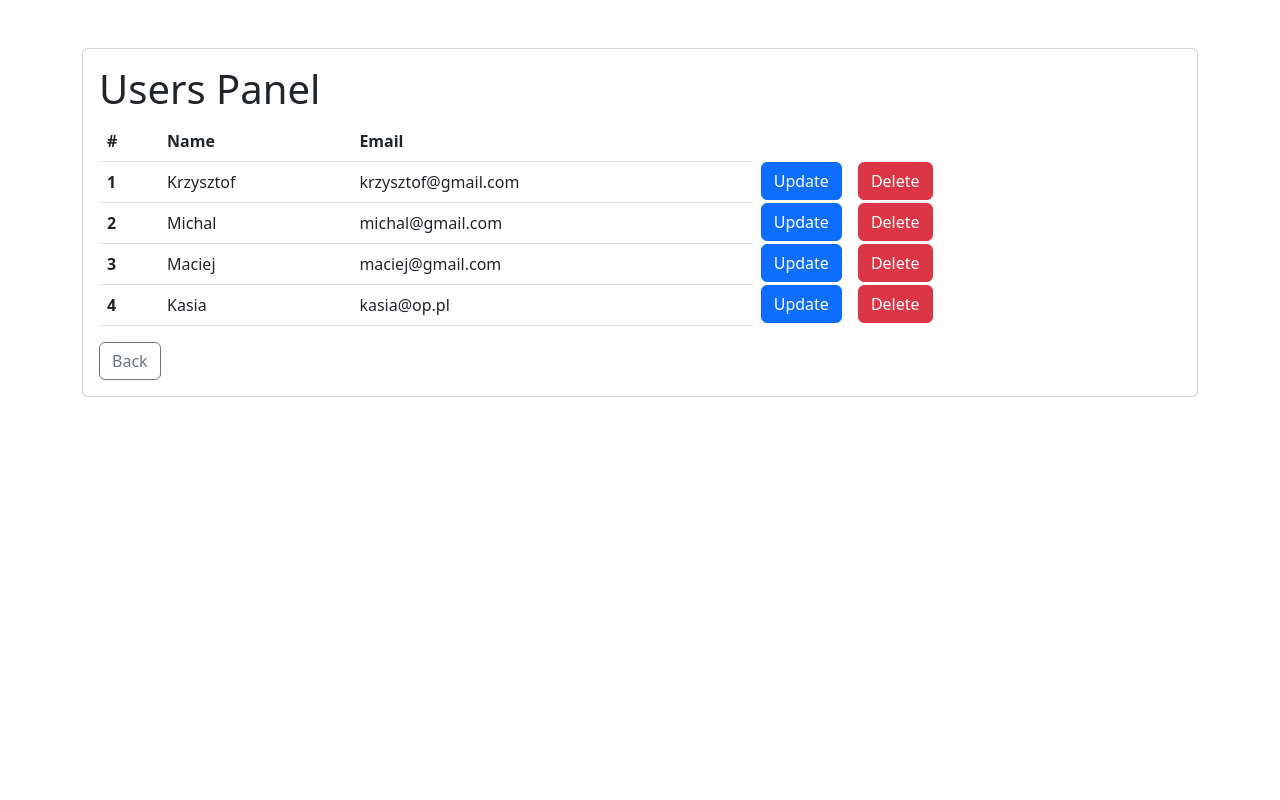
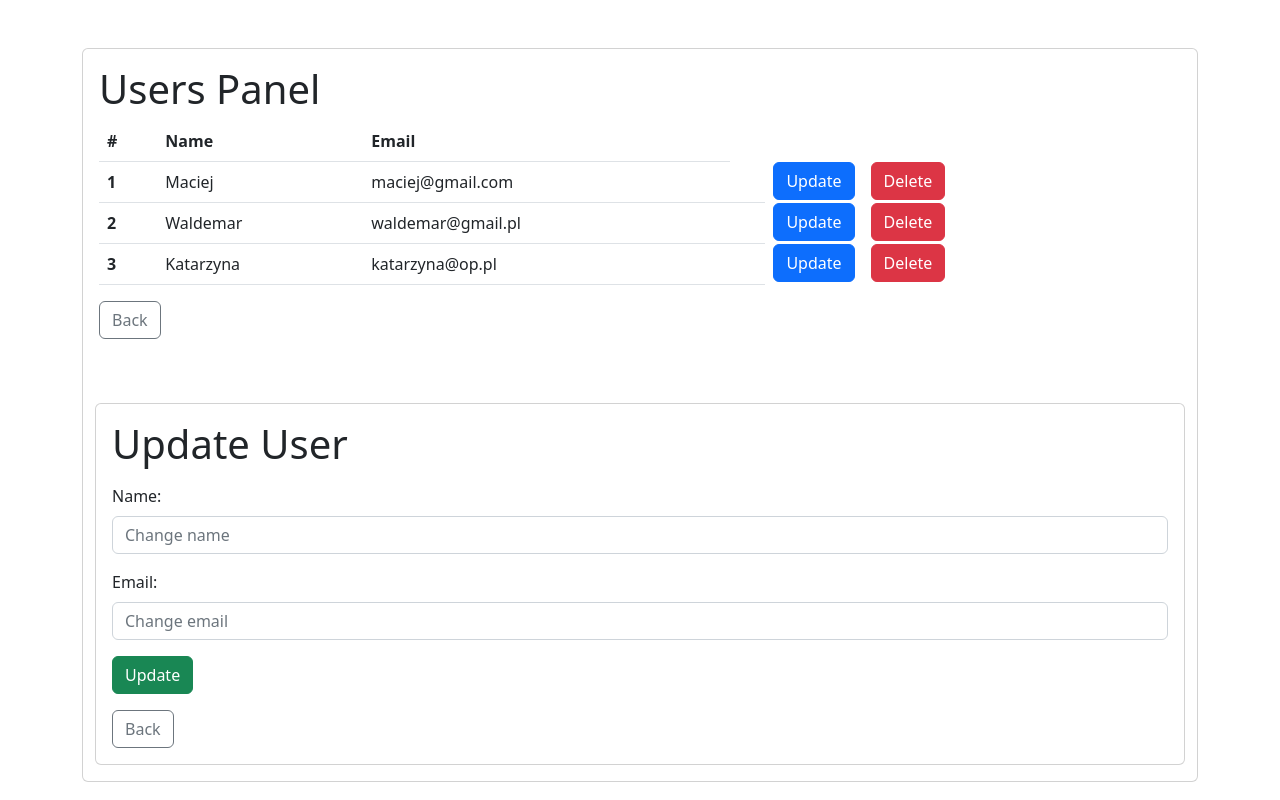
Before and after one commit to macpli/user-manager-ng, an Angular app: page /users in a window 1280 px wide. Built offline with nearby package versions, Linux system fonts and the light colour scheme; data requests are answered from the project's data file.

Commit message:
Update user

```diff
--- a/db.json
+++ b/db.json
@@ -1,24 +1,19 @@
 {
   "students": [
     {
-      "id": 1,
-      "name": "krzysztof",
-      "email": "krzysztof@gmail.com"
+      "name": "Maciej",
+      "email": "maciej@gmail.com",
+      "id": 1
     },
     {
-      "id": 2,
-      "name": "michal",
-      "email": "michal@gmail.com"
+      "name": "Waldemar",
+      "email": "waldemar@gmail.pl",
+      "id": 2
     },
     {
-      "name": "Maciej",
-      "email": "maciej@gmail.com",
+      "name": "Katarzyna",
+      "email": "katarzyna@op.pl",
       "id": 3
-    },
-    {
-      "name": "Kasia",
-      "email": "KaSiA@op.pl",
-      "id": 4
     }
   ]
 }
--- a/src/app/components/add-user/add-user.component.html
+++ b/src/app/components/add-user/add-user.component.html
@@ -3,7 +3,13 @@
     <form class="needs-validation" novalidate (ngSubmit)="onSubmit()">
       <div class="mb-3">
         <label for="name" class="form-label">Name*</label>
-        <input type="text" class="form-control" name="name" [(ngModel)]="name" id="name" placeholder="Please enter a name">
+        <input type="text" class="form-control formName" name="name" [(ngModel)]="name" id="name" placeholder="Please enter a name" required>
+        <div *ngIf="" class="alert">
+          <div class="alert alert-danger" role="alert" role="alert">
+            <strong>Holy guacamole!</strong> You should check in on some of those fields below.
+            <button type="button" class="btn-close" data-bs-dismiss="alert" aria-label="Close"></button>
+          </div>
+        </div>
       </div>
       <div class="mb-3">
         <label for="email" class="form-label">Email</label>
--- a/src/app/components/add-user/add-user.component.ts
+++ b/src/app/components/add-user/add-user.component.ts
@@ -22,13 +22,6 @@ export class AddUserComponent implements OnInit {
   }
 
   onSubmit() {
-
-    if(!this.name){
-      alert('Please add a name!');
-
-      return;
-    }
-
     const newUser = {
       name: this.name,
       email: this.email,
@@ -38,9 +31,11 @@ export class AddUserComponent implements OnInit {
 
     this.name ='';
     this.email ='';
+    console.log('add-user: in OnSubmit');
   }
 
   clickButton(path: string) {
     this.router.navigate([path])
   }
+
 }
--- a/src/app/components/delete-user/delete-user.component.ts
+++ b/src/app/components/delete-user/delete-user.component.ts
@@ -18,6 +18,7 @@ export class DeleteUserComponent implements OnInit {
   }
 
   onDelete(user: any){
+    console.log('in onDelete')
     this.onDeleteUser.emit(user)
   }
 
--- a/src/app/components/main/main.component.ts
+++ b/src/app/components/main/main.component.ts
@@ -16,6 +16,8 @@ export class MainComponent implements OnInit {
 
   addUser(user: User){
     this.userService.addUser(user).subscribe((user) => (this.users.push(user)));
+    console.log('add-user: in addUser');
+
   }
 
 }
--- a/src/app/components/update-user-panel/update-user-panel.component.html
+++ b/src/app/components/update-user-panel/update-user-panel.component.html
@@ -2,14 +2,14 @@
     <div class="card mx-auto">
         <div class="card-body">
         <h1 class="mb-3">Update User</h1>
-          <form class="needs-validation" novalidate>
+          <form class="needs-validation" novalidate (ngSubmit)="onSubmit()">
             <div class="mb-3">
               <label for="name" class="form-label">Name: </label>
-              <input type="text" class="form-control" name="name" id="name" placeholder="Change name">
+              <input type="text" class="form-control" name="name" [(ngModel)]="name" id="name" placeholder="Change name">
             </div>
             <div class="mb-3">
               <label for="email" class="form-label">Email: </label>
-              <input type="email" class="form-control" name="email" id="email" placeholder="Change email">
+              <input type="email" class="form-control" name="email" [(ngModel)]="email" id="email" placeholder="Change email">
             </div>
             <button type="submit" class="btn btn-success mb-3">Update</button>
           </form>
--- a/src/app/components/update-user-panel/update-user-panel.component.ts
+++ b/src/app/components/update-user-panel/update-user-panel.component.ts
@@ -1,6 +1,7 @@
-import { Component, Input, OnInit } from '@angular/core';
+import { Component, EventEmitter, Input, OnInit, Output } from '@angular/core';
 import { Router } from '@angular/router';
 import { User } from 'User';
+import { UserService } from 'src/app/services/user.service';
 
 @Component({
   selector: 'app-update-user-panel',
@@ -8,10 +9,32 @@ import { User } from 'User';
   styleUrls: ['./update-user-panel.component.css']
 })
 export class UpdateUserPanelComponent implements OnInit {
-@Input() user!: User;
-  constructor(private router: Router) { }
+  @Input() user!: User;
+  @Input() users!: User[];
+  @Output() onUpdateUser: EventEmitter<User> = new EventEmitter;
+
+  name: string = '';
+  email: string = '';
+  id: number = 1;
+
+  constructor(private router: Router, private userService: UserService) { }
 
   ngOnInit(): void {
+    this.userService.getUser().subscribe((users) => this.users = users);
+  }
+
+  onSubmit() {
+    const newUser = {
+      name: this.name,
+      email: this.email,
+      id: this.id,
+    };
+
+    this.onUpdateUser.emit(newUser);
+
+    this.name ='';
+    this.email ='';
+    console.log('update-user-panel: in OnSubmit');
   }
 
   clickButtonBack(path: string){
--- a/src/app/components/users-panel/users-panel.component.html
+++ b/src/app/components/users-panel/users-panel.component.html
@@ -16,7 +16,9 @@
             <th scope="row">{{user.id}}</th>
             <td>{{user.name | titlecase}}</td>
             <td>{{user.email | lowercase}}</td>
-            <app-update-user></app-update-user>
+            <td></td>
+
+            <app-update-user (onUpdateUser) = "updateUser(user)"></app-update-user>
             <app-delete-user (onDeleteUser) = "deleteUser(user)"></app-delete-user>
           </tr>
         </tbody>
@@ -24,5 +26,6 @@
 
       <button type="button" class="btn btn-outline-secondary" (click)="clickButtonBack('/welcome')">Back</button>
     </div>
+    <app-update-user-panel (onUpdateUser) = "updateUser($event)" class="mb-3"></app-update-user-panel>
   </div>
 </div>
--- a/src/app/components/users-panel/users-panel.component.ts
+++ b/src/app/components/users-panel/users-panel.component.ts
@@ -18,7 +18,13 @@ export class UsersPanelComponent implements OnInit  {
     this.userService.getUser().subscribe((users) => this.users = users);
   }
 
+  updateUser(user: User){
+    console.log('in updateUser ', user.name, user.id);
+    this.userService.updateUser(user).subscribe();
+  }
+
   deleteUser(user: User){
+    console.log('in deleteUser ', user.name);
     this.userService.deleteUser(user).
     subscribe(
       () => this.users = this.users.filter(u => u.id !== user.id));
--- a/src/app/services/user.service.ts
+++ b/src/app/services/user.service.ts
@@ -25,6 +25,11 @@ export class UserService {
     return this.http.get<User[]>(this.url)
   }
 
+  updateUser(user: User): Observable<User> {
+    const newUrl = `${this.url}/${user.id}`;
+    return this.http.put<User>(newUrl, user, httpOptions);
+  }
+
   deleteUser(user: User): Observable<User> {
     const newUrl = `${this.url}/${user.id}`;
     return this.http.delete<User>(newUrl);
```
Also changed, not shown: src/app/components/update-user/update-user.component.ts (+6 -3 lines).
